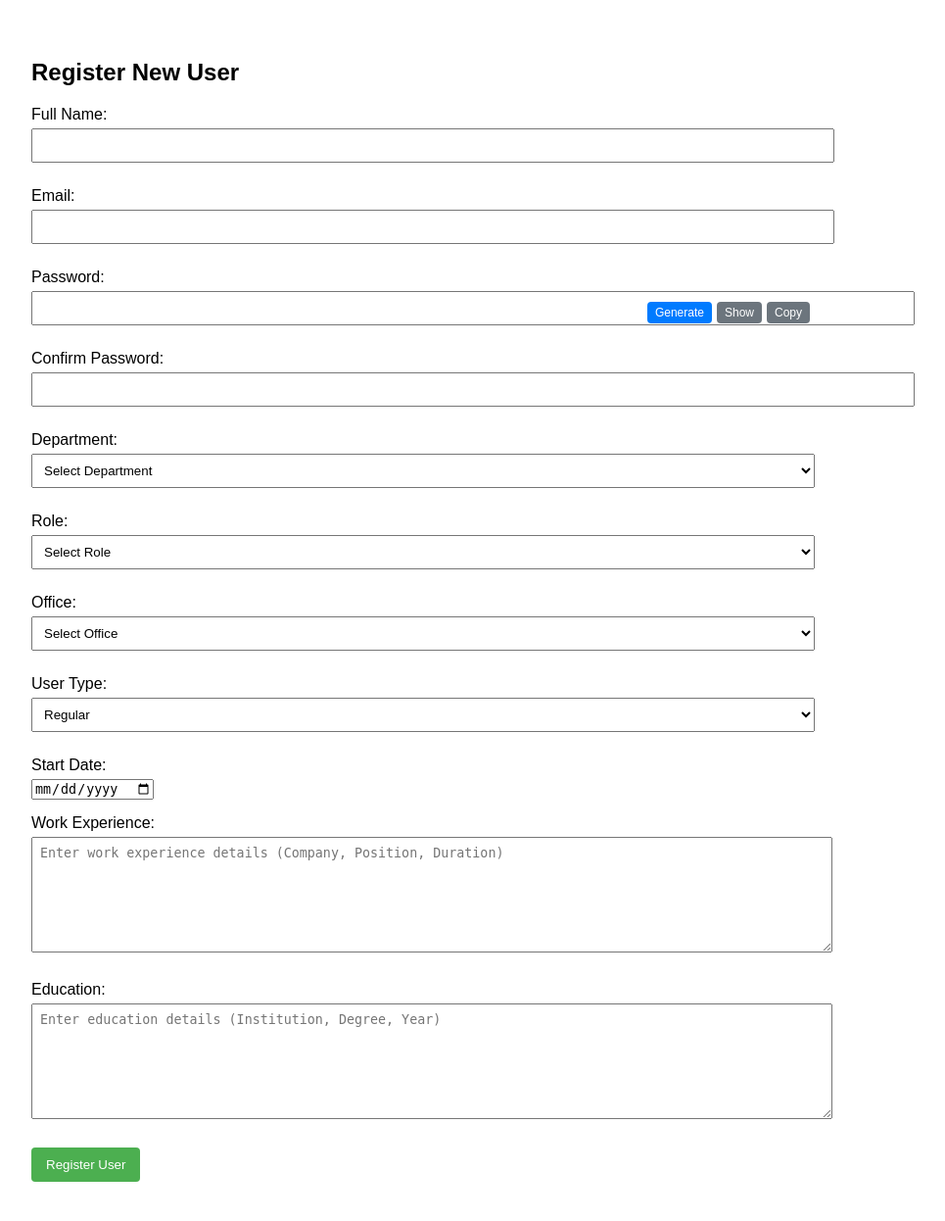
After one commit to Norsyahmin/PBRA, a PHP site: page /registration/register.php in a window 1280 px wide. The commit adds this page. Shown: the whole page at 98% size, without its empty margins (208-1173 px from the left). Run offline with PHP 8.4, Linux system fonts and the light colour scheme; the visitor is signed in with stand-in values (Sample User, id 1); data that the repository does not hold is empty; a stand-in replaces the project's code that opens the database connection.

Commit message:
Refactor registration process: add user role and office selection, enhance password handling, and improve form validation

```diff
--- a/includes/navbar.php
+++ b/includes/navbar.php
@@ -69,7 +69,7 @@ $profile_pic = (!empty($_SESSION['profile_pic']) && file_exists('../' . $_SESSIO
 
     <div class="nav-right">
         <button class="mail-button" onclick="window.location.href='../mails/mail_page.php';" style="cursor: pointer;">
-        <i class="fas fa-envelope"></i>  <!-- Mail icon --></button>
+            <i class="fas fa-envelope"></i> <!-- Mail icon --></button>
 
         <button class="notification-btn" onclick="toggleNotifications()">
             <i class="fas fa-bell"></i>
@@ -114,6 +114,7 @@ $profile_pic = (!empty($_SESSION['profile_pic']) && file_exists('../' . $_SESSIO
             <li><a href="../feedback/feedback.php">Feedback</a></li>
             <li><a href="../report/report.php">Report</a></li>
             <li><a href="../usersupport/usersupport.php">User Support</a></li>
+            <li><a href="../registration/register.php">Register User</a></li>
         </ul>
     </div>
 
--- /dev/null
+++ b/registration/register.css
@@ -0,0 +1,88 @@
+body {
+    font-family: Arial, sans-serif;
+    max-width: 800px;
+    margin: 20px auto;
+    padding: 20px;
+}
+
+.form-group {
+    margin-bottom: 15px;
+}
+
+label {
+    display: block;
+    margin-bottom: 5px;
+}
+
+input[type="text"],
+input[type="email"],
+input[type="password"],
+select {
+    width: 100%;
+    padding: 8px;
+    margin-bottom: 10px;
+}
+
+textarea {
+    width: 100%;
+    padding: 8px;
+    margin-bottom: 10px;
+    min-height: 100px;
+    resize: vertical;
+}
+
+.success {
+    color: green;
+    margin-bottom: 15px;
+}
+
+.error {
+    color: red;
+    margin-bottom: 15px;
+}
+
+button {
+    background-color: #4CAF50;
+    color: white;
+    padding: 10px 15px;
+    border: none;
+    border-radius: 4px;
+    cursor: pointer;
+}
+
+button:hover {
+    background-color: #45a049;
+}
+
+#custom_office {
+    display: none;
+    margin-top: 10px;
+}
+
+.password-container {
+    position: relative;
+    width: 100%;
+}
+
+.password-container input {
+    padding-right: 90px;
+}
+
+.password-buttons {
+    position: absolute;
+    right: 5px;
+    top: 50%;
+    transform: translateY(-50%);
+    display: flex;
+    gap: 5px;
+}
+
+.password-buttons button {
+    padding: 4px 8px;
+    font-size: 12px;
+    background: #6c757d;
+}
+
+.generate-btn {
+    background: #007bff !important;
+}
--- /dev/null
+++ b/registration/register.php
@@ -0,0 +1,194 @@
+<?php
+
+session_start();
+if (!isset($_SESSION['id'])) {
+    header("Location: ../login.php");
+    exit();
+}
+include '../mypbra_connect.php'; // Ensure DB connection
+
+$success_message = '';
+$error_message = '';
+
+// Get departments for dropdown
+$departments_query = "SELECT id, name FROM departments ORDER BY name";
+$departments_result = $conn->query($departments_query);
+$departments = $departments_result->fetch_all(MYSQLI_ASSOC);
+
+// Get unique offices from users table - modified to sort in ascending order
+$offices_query = "SELECT DISTINCT office FROM users
+                 WHERE office IS NOT NULL
+                 ORDER BY CAST(SUBSTRING(office, 4) AS UNSIGNED), office";
+$offices_result = $conn->query($offices_query);
+$offices = $offices_result->fetch_all(MYSQLI_ASSOC);
+
+// Get roles for dropdown (will be filtered by JavaScript)
+$roles_query = "SELECT id, name, department_id FROM roles ORDER BY name";
+$roles_result = $conn->query($roles_query);
+$roles = $roles_result->fetch_all(MYSQLI_ASSOC);
+
+if ($_SERVER["REQUEST_METHOD"] == "POST") {
+    $full_name = $conn->real_escape_string($_POST['full_name']);
+    $email = $conn->real_escape_string($_POST['email']);
+    $password = $_POST['password'];
+    $confirm_password = $_POST['confirm_password'];
+    $department_id = $conn->real_escape_string($_POST['department']);
+    // Determine the office value based on whether 'other' was selected
+    $office = $_POST['office_select_hidden'] === 'other' ? // Changed name due to JS handling
+        $conn->real_escape_string($_POST['custom_office']) :
+        $conn->real_escape_string($_POST['office']); // Original name restored by JS if not 'other'
+    $user_type = $conn->real_escape_string($_POST['user_type']);
+    $start_date = $_POST['start_date'];
+    $role_id = $conn->real_escape_string($_POST['role']);
+    // Add new fields
+    $work_experience = $conn->real_escape_string($_POST['work_experience']);
+    $education = $conn->real_escape_string($_POST['education']);
+
+    // Validation
+    if ($password !== $confirm_password) {
+        $error_message = "Passwords do not match!";
+    } else {
+        // Check if email already exists
+        $check_email = $conn->query("SELECT id FROM users WHERE email = '$email'");
+        if ($check_email->num_rows > 0) {
+            $error_message = "Email already exists!";
+        } else {
+            // Hash password
+            $hashed_password = password_hash($password, PASSWORD_DEFAULT);
+
+            // Insert new user
+            $query = "INSERT INTO users (full_name, email, password, office, user_type, start_date, work_experience, education)
+                     VALUES ('$full_name', '$email', '$hashed_password', '$office', '$user_type', '$start_date', '$work_experience', '$education')";
+
+            if ($conn->query($query)) {
+                $user_id = $conn->insert_id;
+
+                // Insert into userroles table
+                $userroles_query = "INSERT INTO userroles (user_id, role_id, appointed_at)
+                                  VALUES ($user_id, $role_id, NOW())";
+
+                if ($conn->query($userroles_query)) {
+                    $success_message = "User registered successfully with assigned role!";
+                } else {
+                    $error_message = "Error assigning role: " . $conn->error;
+                }
+            } else {
+                $error_message = "Error registering user: " . $conn->error;
+            }
+        }
+    }
+}
+?>
+
+<!DOCTYPE html>
+<html>
+
+<head>
+    <title>Register New User</title>
+    <link rel="stylesheet" href="register.css">
+</head>
+
+<body>
+    <h2>Register New User</h2>
+
+    <?php if ($success_message): ?>
+        <div class="success"><?php echo $success_message; ?></div>
+    <?php endif; ?>
+
+    <?php if ($error_message): ?>
+        <div class="error"><?php echo $error_message; ?></div>
+    <?php endif; ?>
+
+    <form method="POST" action="">
+        <div class="form-group">
+            <label for="full_name">Full Name:</label>
+            <input type="text" name="full_name" required>
+        </div>
+
+        <div class="form-group">
+            <label for="email">Email:</label>
+            <input type="email" name="email" required>
+        </div>
+
+        <div class="form-group">
+            <label for="password">Password:</label>
+            <div class="password-container">
+                <input type="password" name="password" id="password" required>
+                <div class="password-buttons">
+                    <button type="button" class="generate-btn" onclick="generatePassword()">Generate</button>
+                    <button type="button" onclick="toggleBothPasswords()">Show</button>
+                    <button type="button" onclick="copyPassword()">Copy</button>
+                </div>
+            </div>
+        </div>
+
+        <div class="form-group">
+            <label for="confirm_password">Confirm Password:</label>
+            <div class="password-container">
+                <input type="password" name="confirm_password" id="confirm_password" required>
+            </div>
+        </div>
+
+        <div class="form-group">
+            <label for="department">Department:</label>
+            <select name="department" id="department" required>
+                <option value="">Select Department</option>
+                <?php foreach ($departments as $department): ?>
+                    <option value="<?php echo $department['id']; ?>"><?php echo $department['name']; ?></option>
+                <?php endforeach; ?>
+            </select>
+        </div>
+
+        <div class="form-group">
+            <label for="role">Role:</label>
+            <select name="role" id="role_select" required>
+                <option value="">Select Role</option>
+            </select>
+        </div>
+
+        <div class="form-group">
+            <label for="office">Office:</label>
+            <select name="office" id="office_select" required>
+                <option value="">Select Office</option>
+                <?php foreach ($offices as $office): ?>
+                    <option value="<?php echo $office['office']; ?>"><?php echo $office['office']; ?></option>
+                <?php endforeach; ?>
+                <option value="other">Other</option>
+            </select>
+            <input type="text" name="custom_office" id="custom_office" placeholder="Enter office name">
+        </div>
+
+        <div class="form-group">
+            <label for="user_type">User Type:</label>
+            <select name="user_type" required>
+                <option value="regular">Regular</option>
+                <option value="admin">Admin</option>
+            </select>
+        </div>
+
+        <div class="form-group">
+            <label for="start_date">Start Date:</label>
+            <input type="date" name="start_date" required>
+        </div>
+
+        <div class="form-group">
+            <label for="work_experience">Work Experience:</label>
+            <textarea name="work_experience" placeholder="Enter work experience details (Company, Position, Duration)"></textarea>
+        </div>
+
+        <div class="form-group">
+            <label for="education">Education:</label>
+            <textarea name="education" placeholder="Enter education details (Institution, Degree, Year)"></textarea>
+        </div>
+
+        <button type="submit">Register User</button>
+    </form>
+
+    <script>
+        // Store roles data - This needs to be available globally for form_logic.js
+        const rolesData = <?php echo json_encode($roles); ?>;
+    </script>
+    <script src="register.js"></script>
+</body>
+
+</html>
```
Also changed, not shown: registration/register.js (added, +122 -0 lines), 1 other file. Lines whose indentation alone changed are shown as unchanged.
